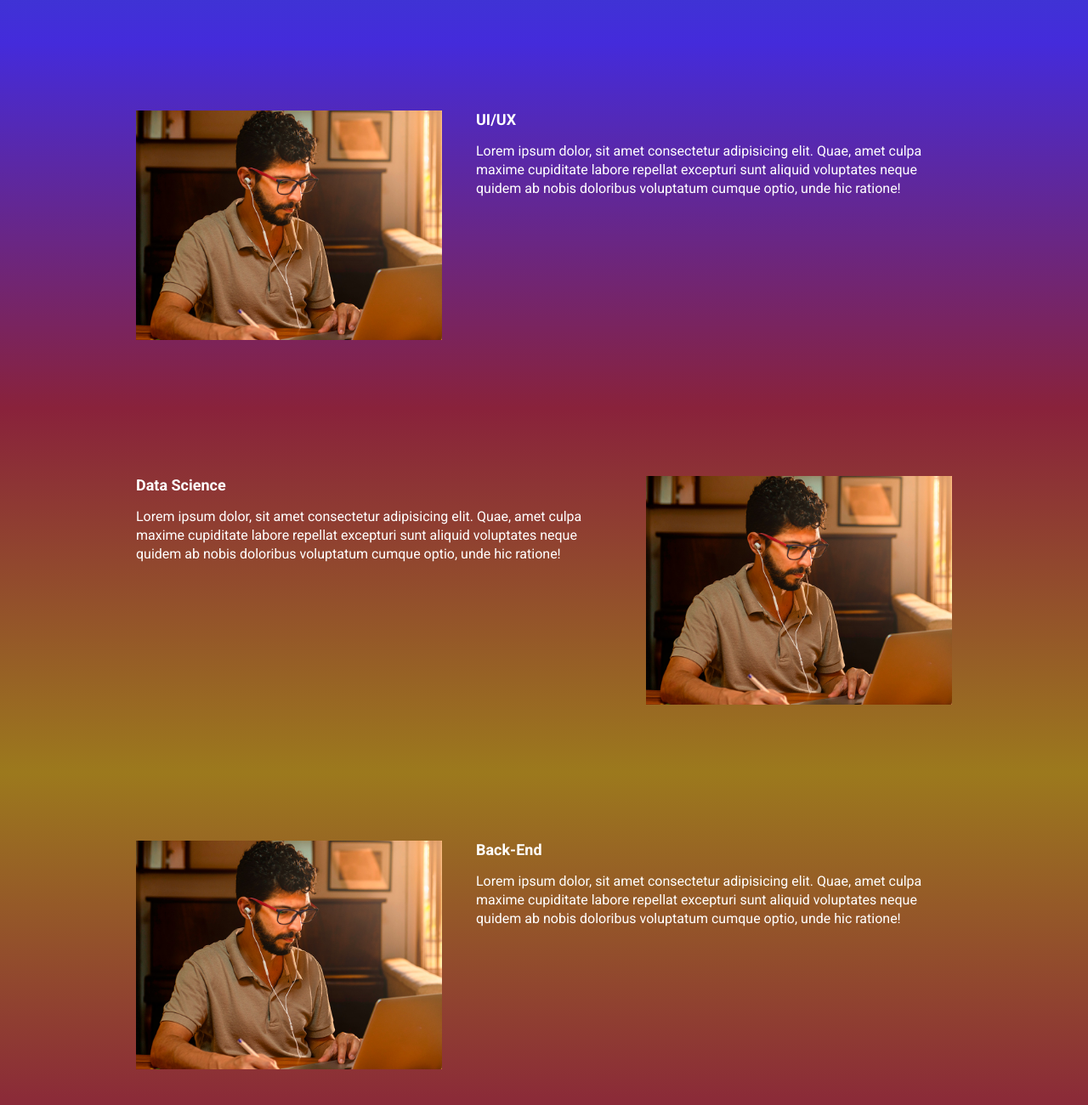
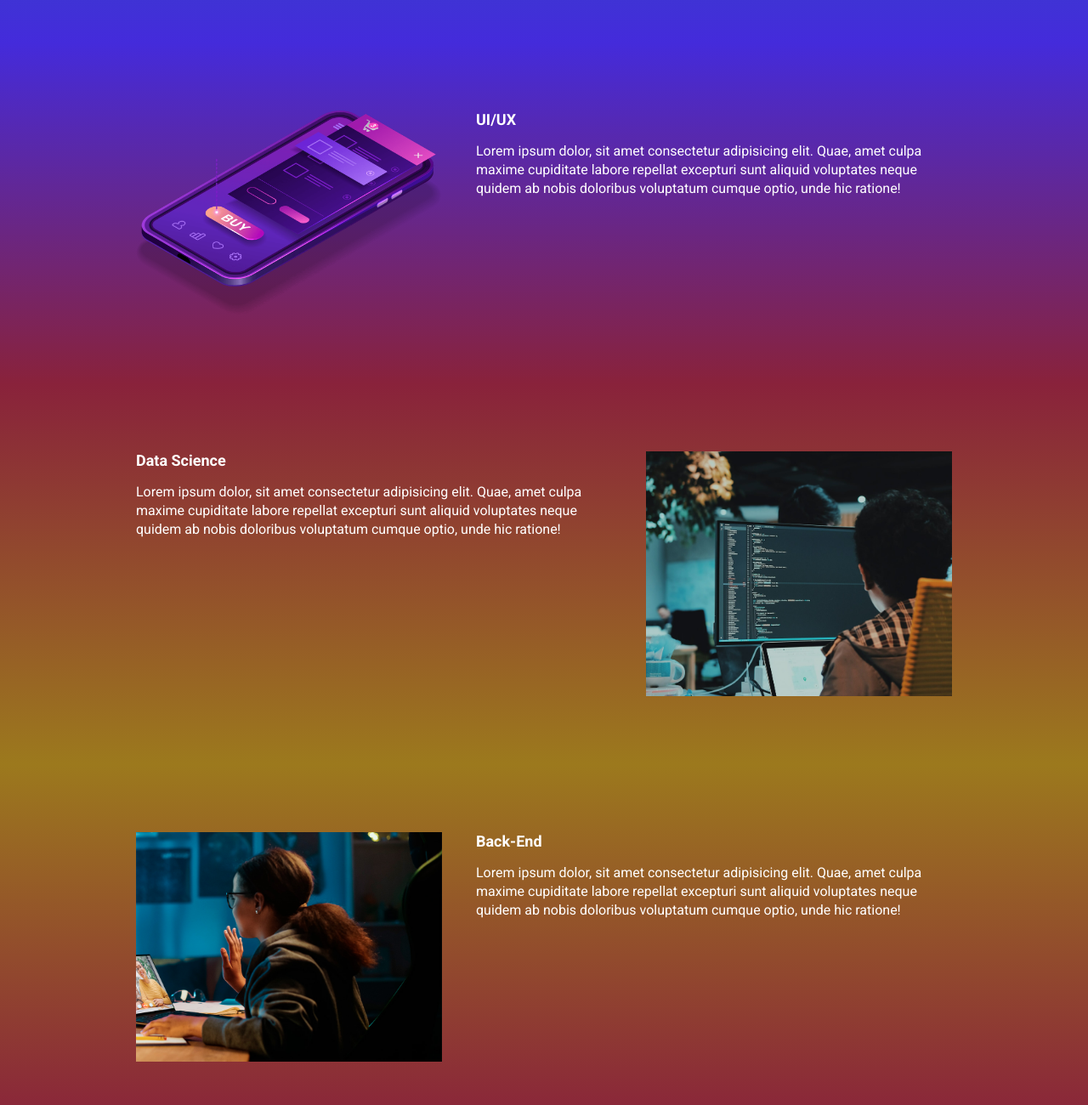
Before and after one commit to Josedev21/ebac_tech_talks, a website built with Parcel: page src/index.html in a window 1280 px wide. Shown: the part 940-2240 px from the top of the page at 85% size. Built offline with nearby package versions, Linux system fonts and the light colour scheme.

Commit message:
adicionando as imagens nas seções

```diff
--- a/src/index.html
+++ b/src/index.html
@@ -63,7 +63,7 @@
                     unde hic ratione!
                 </p>
             </div>
-            <img class="event__image" src="./images/images/frontend.png" alt="Front-End">
+            <img class="event__image" src="./images/images/ui-ux.png" alt="UI/UX">
         </div>
     </section>
 
@@ -77,7 +77,7 @@
                     unde hic ratione!
                 </p>
             </div>
-            <img class="event__image" src="./images/images/frontend.png" alt="Front-End">
+            <img class="event__image" src="./images/images/data.png" alt="Data Science">
         </div>
     </section>
 
@@ -91,7 +91,7 @@
                     unde hic ratione!
                 </p>
             </div>
-            <img class="event__image" src="./images/images/frontend.png" alt="Front-End">
+            <img class="event__image" src="./images/images/backend.png" alt="Back-End">
         </div>
     </section>
 
```
